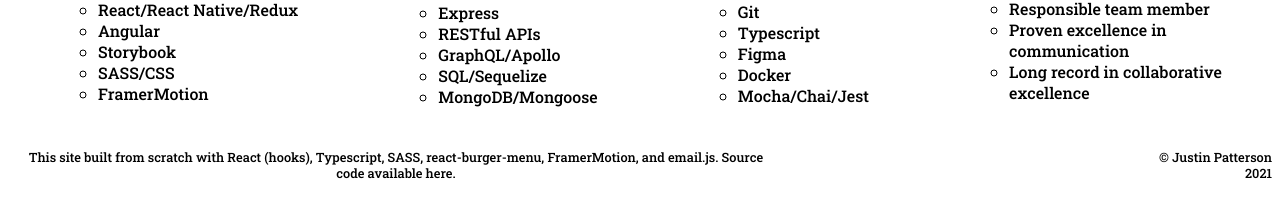
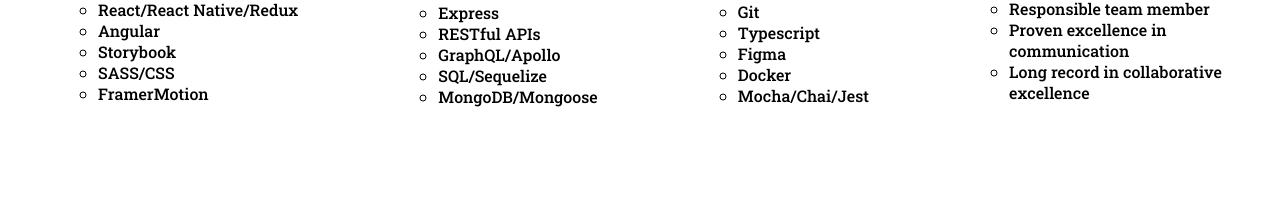
Before and after one commit to ajustinpatterson/Portfolio_Site_2021, a React (Create React App) app: page / in a window 1280 px wide. Shown: the part 855-1054 px from the top of the page. After the commit the page ends 986 px from the top, so only its background shows below. Built offline with nearby package versions, Linux system fonts and the light colour scheme.

Commit message:
style(frontpage): remove Footer

```diff
--- a/src/containers/FrontPage/FrontPage.tsx
+++ b/src/containers/FrontPage/FrontPage.tsx
@@ -1,8 +1,6 @@
 import React from 'react';
 import { motion } from 'framer-motion';
 import { Link } from 'react-router-dom';
-
-import Footer from '../../components/Footer/Footer';
 
 import profile from '../../assets/Profile.jpg';
 import brackets from '../../assets/brackets-curly.svg';
@@ -98,7 +96,6 @@
           </ul>
         </div>
       </div>
-      <Footer />
     </motion.div>
   );
 };
```
Also changed, not shown: 1 other file (tests, documents, lock files or other folders).
